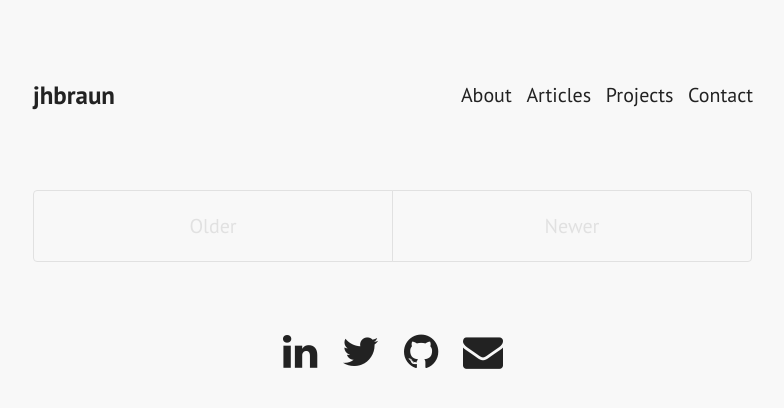
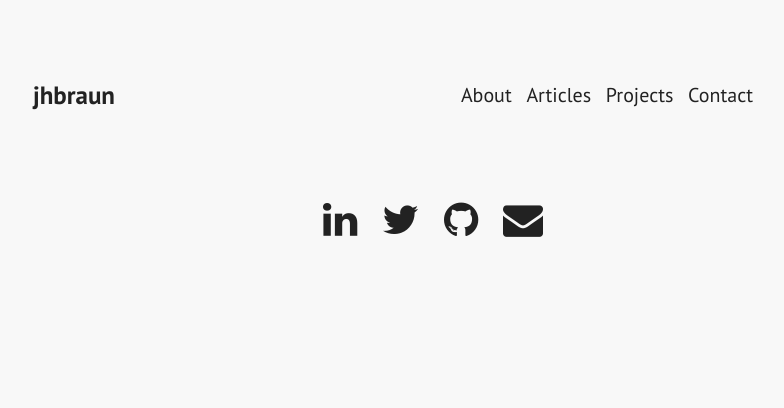
Before and after one commit to jordanhbraun/jordanhbraun.github.io, a Jekyll site: the page built from index.html, in a window 1280 px wide. Shown: the top 408 px of the page, without its empty margins (247-1031 px from the left). Built offline with Jekyll 4.4.1, drawn with Linux system fonts in a browser that asks for light colours; nearby versions of some CDN libraries; Markdown is read by kramdown in place of the engine named in the settings; the list of posts is cut into pages by our own code.

Commit message:
New Index page

```diff
--- a/index.html
+++ b/index.html
@@ -3,32 +3,10 @@ layout: default
 title: Home
 ---
 
-<div class="posts">
-  {% for post in paginator.posts %}
-  <div class="post">
-    <h1 class="post-title">
-      <a href="{{ post.url }}">
-        {{ post.title }}
-      </a>
-    </h1>
-    <span class="post-date">{{ post.date | date: '%B %d, %Y' }}</span>
-    {{ post.excerpt }}
-  </div>
+<ul class="ul-sans">
+  {% for post in site.posts %}
+  <li>
+    <span class="">{{ post.date | date: '%B %d, %Y' }}&nbsp;&nbsp;</span><a href="{{ post.url }}">{{ post.title }}</a>
+  </li>
   {% endfor %}
-</div>
-<div class="pagination">
-  {% if paginator.next_page %}
-    <a class="pagination-item older" href="{{ site.baseurl }}page{{paginator.next_page}}">Older</a>
-  {% else %}
-    <span class="pagination-item older">Older</span>
-  {% endif %}
-  {% if paginator.previous_page %}
-    {% if paginator.page == 2 %}
-      <a class="pagination-item newer" href="{{ site.baseurl }}">Newer</a>
-    {% else %}
-      <a class="pagination-item newer" href="{{ site.baseurl }}page{{paginator.previous_page}}">Newer</a>
-    {% endif %}
-  {% else %}
-    <span class="pagination-item newer">Newer</span>
-  {% endif %}
-</div>
+<ul>
```
Also changed, not shown: about.md (+0 -7 lines).
